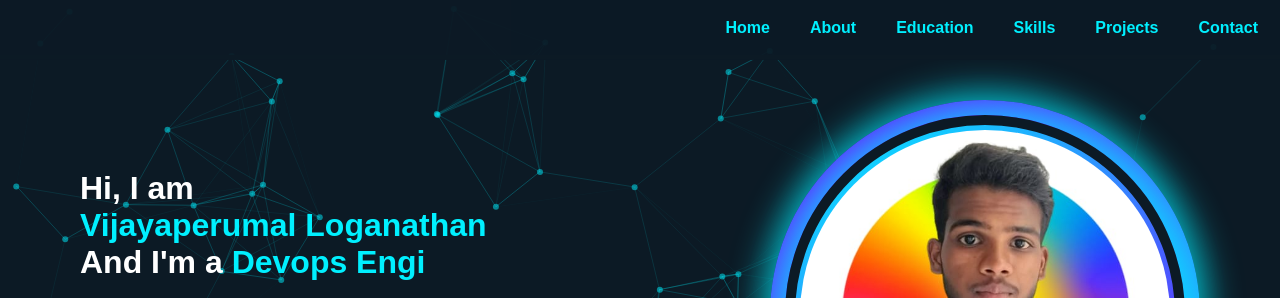
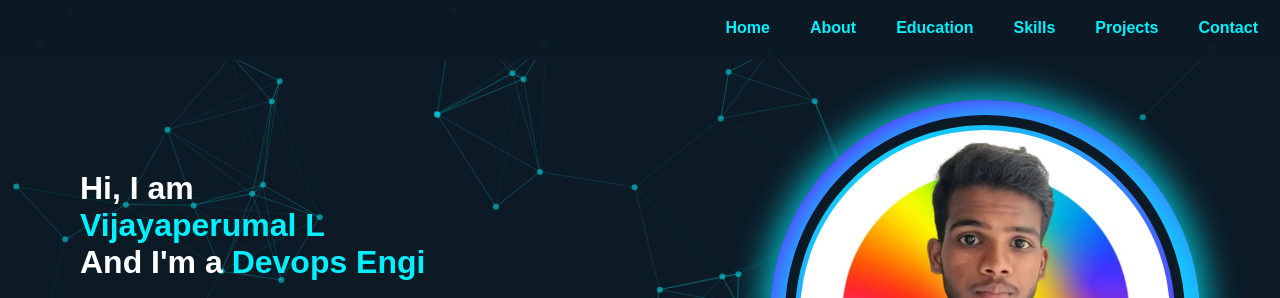
Before and after one commit to Vijay-0414/vijay-portfolio, a plain HTML site: page index.html in a window 1280 px wide. Shown: the top 298 px of the page. Drawn offline with nearby package versions, Linux system fonts and the light colour scheme.

Commit message:
Update index.html

```diff
--- a/index.html
+++ b/index.html
@@ -49,7 +49,7 @@
 
   <section class="intro" data-animate="slide-left" id="home">
     <div class="intro-text">
-      <h1>Hi, I am<br><span>Vijayaperumal Loganathan</span><br>And I'm a <span class="typing-animation">Cloud and Devops Engineer</span></h1>
+      <h1>Hi, I am<br><span>Vijayaperumal L</span><br>And I'm a <span class="typing-animation">Cloud and Devops Engineer</span></h1>
 	  <div class="intro-image mobile-only">
         <img src="vj.jpeg" alt="Vijayaperumal L">
       </div>
```
